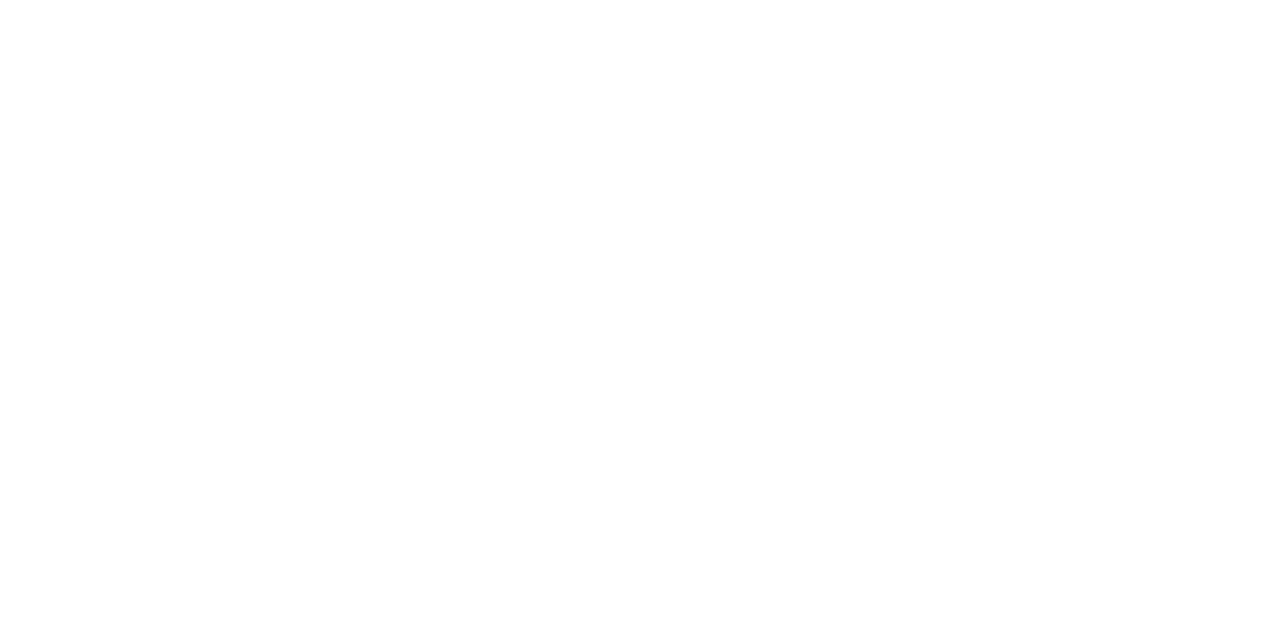
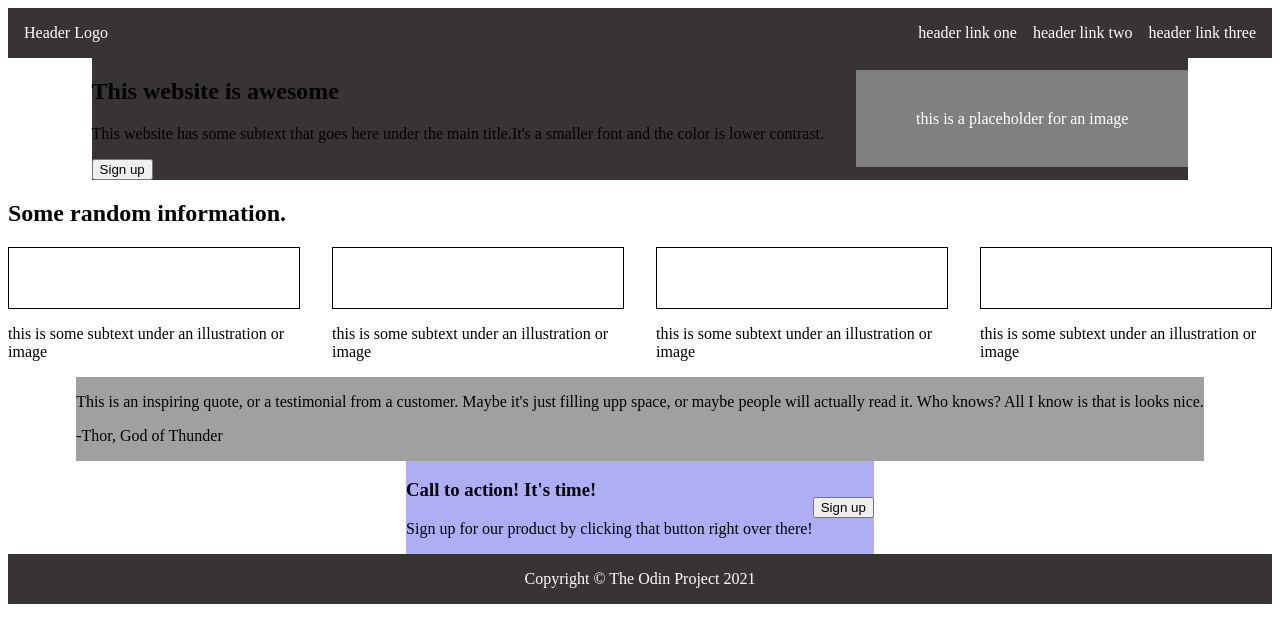
Before and after one commit to Isutomu/landing-page, a plain HTML site: page index.html in a window 1280 px wide. Drawn offline with Linux system fonts and the light colour scheme.

Commit message:
Fill with barebone html and css

```diff
--- a/index.html
+++ b/index.html
@@ -2,9 +2,83 @@
 <html>
   <head lang="en">
     <meta charset="utf-8">
-    <link href="style.css">
+    <link rel="stylesheet" href="style.css">
   </head>
   <body>
-
+    <div class="header">
+      <span>Header Logo</span>
+      <ul>
+        <li><a href="">header link one</a></li>
+        <li><a href="">header link two</a></li>
+        <li><a href="">header link three</a></li>
+      </ul>
+    </div>
+    <div class="body">
+      <div class="basic-info">
+        <div class="left-basic">
+          <h2>This website is awesome</h2>
+          <p>
+            This website has some subtext that goes here under the main title.It's a smaller font and the color is lower contrast.
+          </p>
+          <button class="sign-up-button">
+            Sign up
+          </button>
+        </div>
+        <div class="right-info">
+          <span class="img-placeholder">
+            this is a placeholder for an image
+          </span>
+        </div>
+      </div>
+      <div class="random-info">
+        <h2>Some random information.</h2>
+        <div class="cards">
+          <div class="card">
+            <span></span>
+            <p class="subtext">
+              this is some subtext under an illustration or image
+            </p>
+          </div>
+          <div class="card">
+            <span></span>
+            <p class="subtext">
+              this is some subtext under an illustration or image
+            </p>
+          </div>
+          <div class="card">
+            <span></span>
+            <p class="subtext">
+              this is some subtext under an illustration or image
+            </p>
+          </div>
+          <div class="card">
+            <span></span>
+            <p class="subtext">
+              this is some subtext under an illustration or image
+            </p>
+          </div>
+        </div>
+      </div>
+      <div class="quote">
+        <p>
+          This is an inspiring quote, or a testimonial from a customer. Maybe it's just filling upp space, or maybe people will actually read it. Who knows? All I know is that is looks nice.
+        </p>
+        <p>
+          -Thor, God of Thunder
+        </p>
+      </div>
+      <div class="sign-up">
+        <div class="right-sign">
+          <h3>Call to action! It's time!</h3>
+          <p>Sign up for our product by clicking that button right over there!</p>
+        </div>
+        <button class="sign-up-button">
+          Sign up
+        </button>
+      </div>
+    </div>
+    <div class="footer">
+      Copyright © The Odin Project 2021
+    </div>
   </body>
 </html>
--- a/style.css
+++ b/style.css
@@ -0,0 +1,87 @@
+body {
+  display: flex;
+  flex-direction: column;
+}
+
+span,
+a,
+.footer {
+  color: white;
+}
+
+.header,
+.footer,
+.basic-info {
+  background: rgb(56, 52, 52);
+}
+
+.header {
+  padding: 16px;
+  display: flex;
+  justify-content: space-between;
+  align-items: center;
+}
+
+ul {
+  margin: 0;
+  padding: 0;
+  list-style-type: none;
+  display: flex;
+  align-items: center;
+  gap: 16px;
+}
+
+a {
+  text-decoration: none;
+}
+
+.body {
+  flex: 1;
+  display: flex;
+  flex-direction: column;
+  align-items: center;
+}
+
+.basic-info {
+  display: flex;
+  justify-content: center;
+  align-items: center;
+  gap: 32px;
+}
+
+.img-placeholder {
+  padding: 40px 60px;
+  background: grey;
+}
+
+.cards {
+  display: flex;
+  justify-content: center;
+  gap: 32px;
+}
+
+.card {
+  display: flex;
+  flex-direction: column;
+}
+
+.card span{
+  padding: 30px;
+  border: 1px black solid;
+}
+
+.quote {
+  background: #a1a0a0;
+}
+
+.sign-up {
+  display: flex;
+  justify-content: center;
+  align-items: center;
+  background: rgb(174, 174, 245);
+}
+
+.footer {
+  padding: 16px;
+  text-align: center;
+}
```
